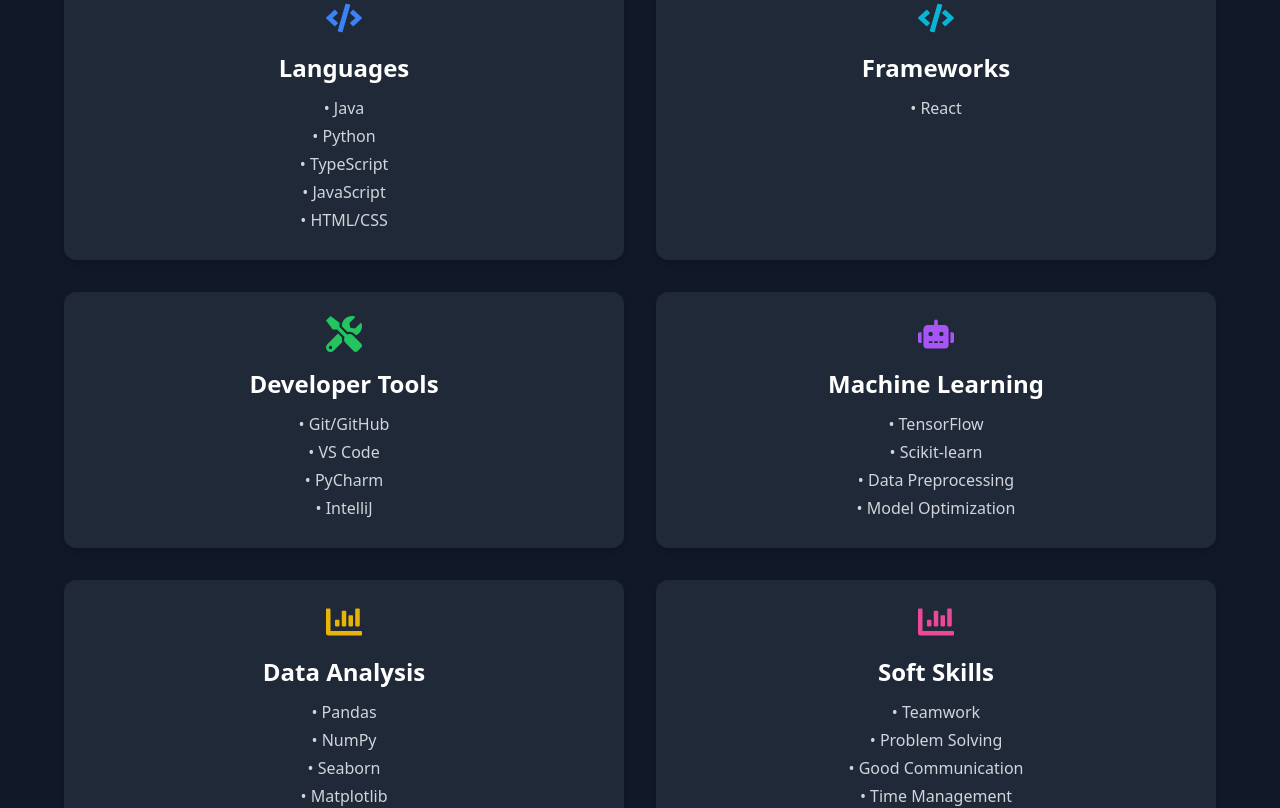
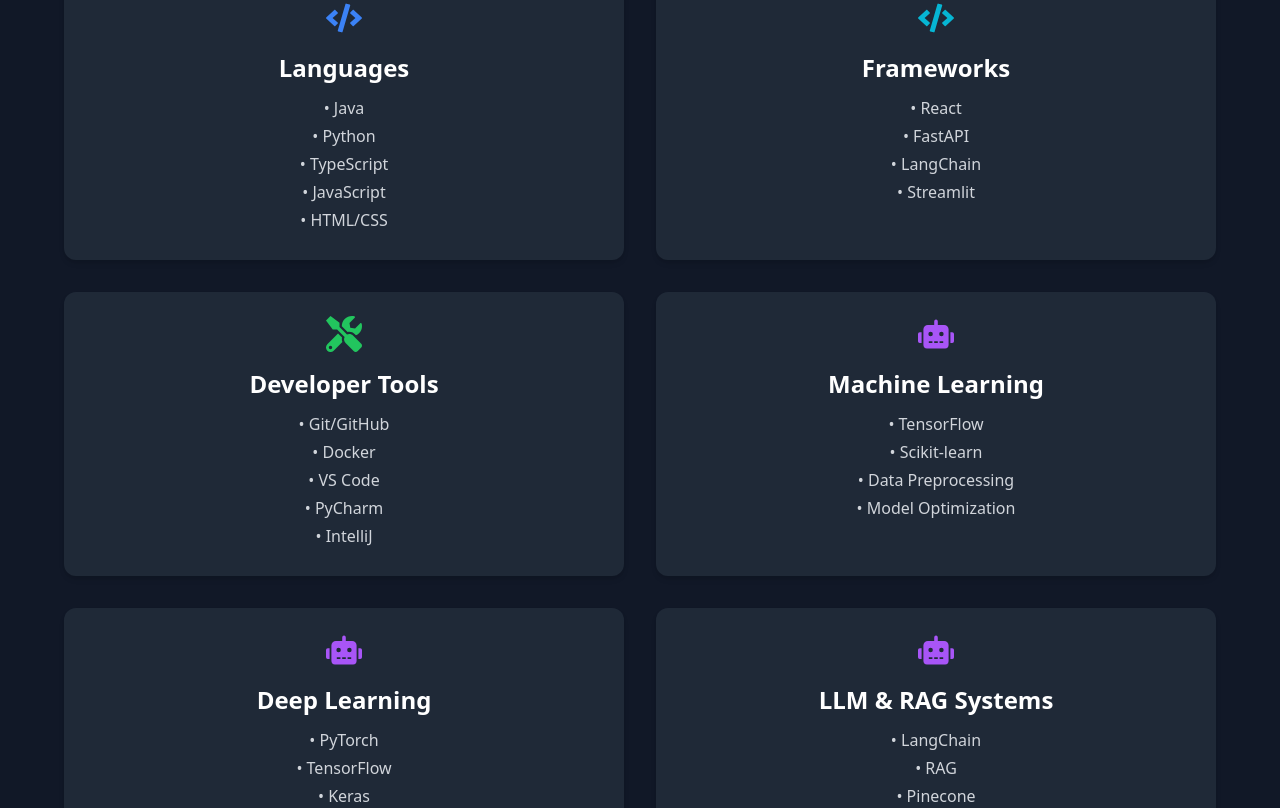
Before and after one commit to M-Ehtesham-Ul-Hassan-Malik/ehtesham-malik-portfolio, a React (Create React App) app: page /skills in a window 1280 px wide. Shown: the part 240-1048 px from the top of the page. Built offline with nearby package versions, Linux system fonts and the light colour scheme.

Commit message:
feat(skills): update skills section with newly acquired technologies
Added recent skills to better reflect current expertise in the portfolio.

```diff
--- a/src/pages/Skills.jsx
+++ b/src/pages/Skills.jsx
@@ -10,17 +10,27 @@
    {
     title: 'Frameworks',
     icon: <FaCode className="text-4xl text-cyan-500 mb-4" />,
-    items: ['React'],
+    items: ['React', 'FastAPI','LangChain', 'Streamlit'],
   },
   {
     title: 'Developer Tools',
     icon: <FaTools className="text-4xl text-green-500 mb-4" />,
-    items: ['Git/GitHub', 'VS Code', 'PyCharm', 'IntelliJ'],
+    items: ['Git/GitHub','Docker', 'VS Code', 'PyCharm', 'IntelliJ'],
   },
   {
     title: 'Machine Learning',
     icon: <FaRobot className="text-4xl text-purple-500 mb-4" />,
     items: ['TensorFlow', 'Scikit-learn', 'Data Preprocessing', 'Model Optimization'],
+  },
+  {
+    title: 'Deep Learning',
+    icon: <FaRobot className="text-4xl text-purple-500 mb-4" />,
+    items: ['PyTorch', 'TensorFlow', 'Keras', 'CNNs', 'RNNs', 'LSTMs', 'Transformers'],
+  },
+  {
+    title: 'LLM & RAG Systems',
+    icon: <FaRobot className="text-4xl text-purple-500 mb-4" />,
+    items: ['LangChain', 'RAG', 'Pinecone', 'Qdrant','FAISS', 'ChromaDB', 'Prompt Engineering'],
   },
   {
     title: 'Data Analysis',
```
